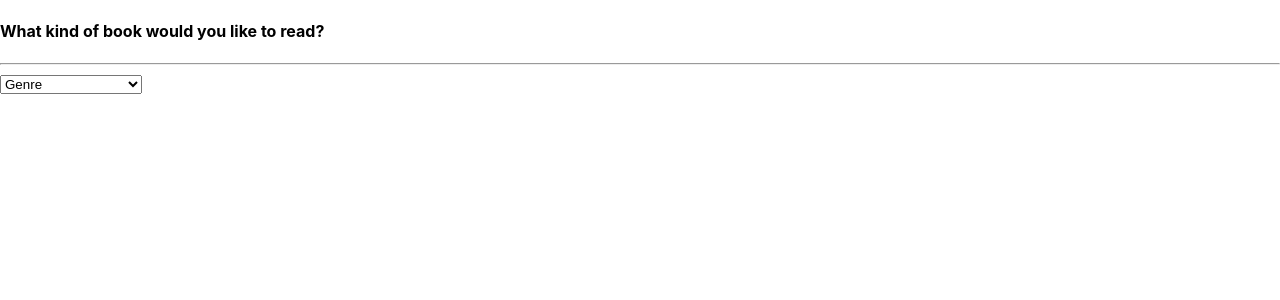
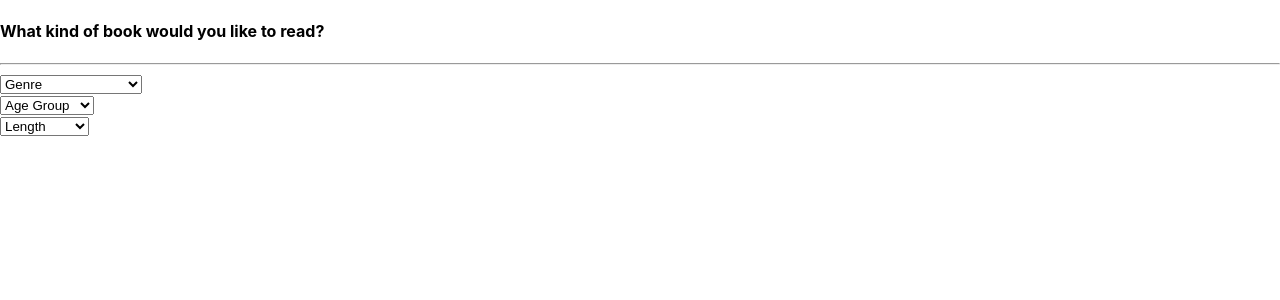
Before and after one commit to riyeur/Booki, a React (Create React App) app in the folder frontend/: page /llm-prompt in a window 1280 px wide. Shown: the top 300 px of the page. Built offline with nearby package versions, Linux system fonts and the light colour scheme.

Commit message:
More work on the LLM prompt form page

```diff
--- a/frontend/src/components/LLMPromptForm.js
+++ b/frontend/src/components/LLMPromptForm.js
@@ -1,6 +1,7 @@
 import React from 'react';
-import { useState } from 'react';
 import Genre from '../components/llm-prompt-form-components/Genre';
+import AgeGroup from '../components/llm-prompt-form-components/AgeGroup';
+import Length from '../components/llm-prompt-form-components/Length';
 
 const LLMPromptForm = () => {
 
@@ -13,6 +14,8 @@ const LLMPromptForm = () => {
             <div className='llm-prompt-form-inputs'>
                 <form className='form-inputs'>
                     <Genre></Genre>
+                    <AgeGroup></AgeGroup>
+                    <Length></Length>
                 </form>
             </div>
         </div>
--- /dev/null
+++ b/frontend/src/components/llm-prompt-form-components/AgeGroup.js
@@ -0,0 +1,24 @@
+import React from 'react';
+
+const AgeGroup = () => {
+
+    const groups = [
+        "Kids", "Teens",
+        "Young Adult", "Adult"
+    ];
+
+    return (
+        <div className='age-group'>
+            <select className='group' name='options'>
+                <option value="" disabled selected>Age Group</option>
+                {groups.map((group, index) => (
+                    <option key={index} value={group.toLowerCase().replace(/\s+/g, '-')}>
+                        {group}
+                    </option>
+                ))}
+            </select>
+        </div>
+    );
+}
+
+export default AgeGroup;
--- a/frontend/src/components/llm-prompt-form-components/Genre.js
+++ b/frontend/src/components/llm-prompt-form-components/Genre.js
@@ -3,11 +3,11 @@ import React from 'react';
 const Genre = () => {
 
     const genres = [
-        "Action", "Biographical", "Chick Lit", "Children's", "Classics",
+        "Action", "Biographical", "Chick Lit", "Classics",
         "Contemporary", "Fantasy", "Fiction", "Historical Fiction", "History",
         "Horror", "Humor and Comedy", "Mystery", "Nonfiction", "Paranormal",
         "Philosophy", "Psychology", "Romance", "Science", "Science Fiction",
-        "Self Help", "Sports", "Thriller", "Young Adult"
+        "Self Help", "Sports", "Thriller"
     ];
 
     return (
--- /dev/null
+++ b/frontend/src/components/llm-prompt-form-components/Length.js
@@ -0,0 +1,24 @@
+import React from 'react';
+
+const Length = () => {
+
+    const length = [
+        "Novella", "Full-length",
+        "Short Story", "Adult"
+    ];
+
+    return (
+        <div className='length'>
+            <select className='lengths' name='options'>
+                <option value="" disabled selected>Length</option>
+                {length.map((length, index) => (
+                    <option key={index} value={length.toLowerCase().replace(/\s+/g, '-')}>
+                        {length}
+                    </option>
+                ))}
+            </select>
+        </div>
+    );
+}
+
+export default Length;
```
Also changed, not shown: frontend/src/components/llm-prompt-form-components/NumberofRecommendations.js (added, +8 -0 lines).
